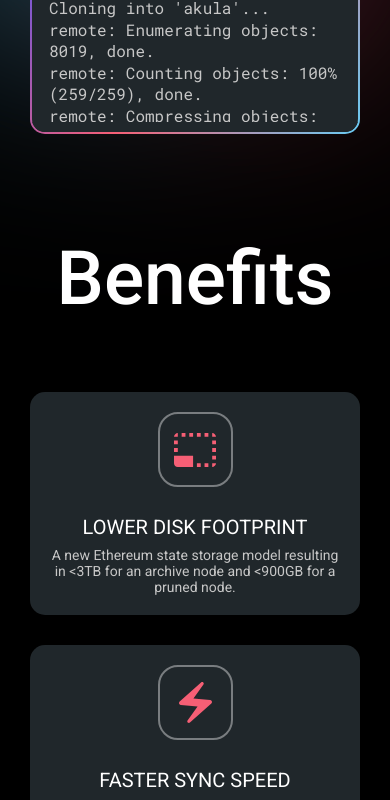
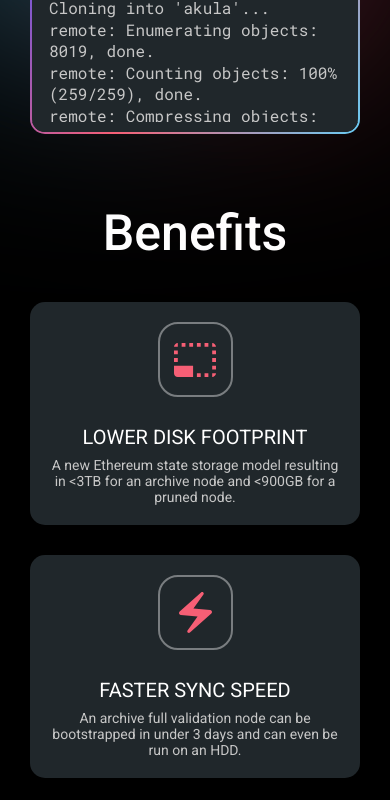
Before and after one commit to akula-bft/website, a React (Create React App) app: page / in a window 390 px wide. Shown: the part 798-1598 px from the top of the page. Built offline with nearby package versions, Linux system fonts and the light colour scheme.

Commit message:
:iphone: mobile section layout

```diff
--- a/src/components/Section.tsx
+++ b/src/components/Section.tsx
@@ -12,20 +12,32 @@ const StyledSection = styled.div`
   align-items: center;
   background: ${(props: SectionProps) =>
     props.highlight ? "var(--gradient)" : "var(--bg)"};
+
   padding: 10rem 0;
+  @media (max-width: 768px) {
+    padding: 7rem 0;
+  }
 `;
 
 const Header = styled.h2`
+  font-weight: 500;
+
   font-size: 7.5rem;
-  font-weight: 500;
+  @media (max-width: 768px) {
+    font-size: 5rem;
+  }
 `;
 
 const Content = styled.div`
-  margin-top: ${(props: SectionProps) => (props.noSpacing ? "0" : "7rem")};
   display: flex;
   width: 100%;
   flex-direction: column;
   align-items: center;
+
+  margin-top: ${(props: SectionProps) => (props.noSpacing ? "0" : "7rem")};
+  @media (max-width: 768px) {
+    margin-top: ${(props: SectionProps) => (props.noSpacing ? "0" : "4rem")};
+  }
 `;
 
 interface Props {
```
